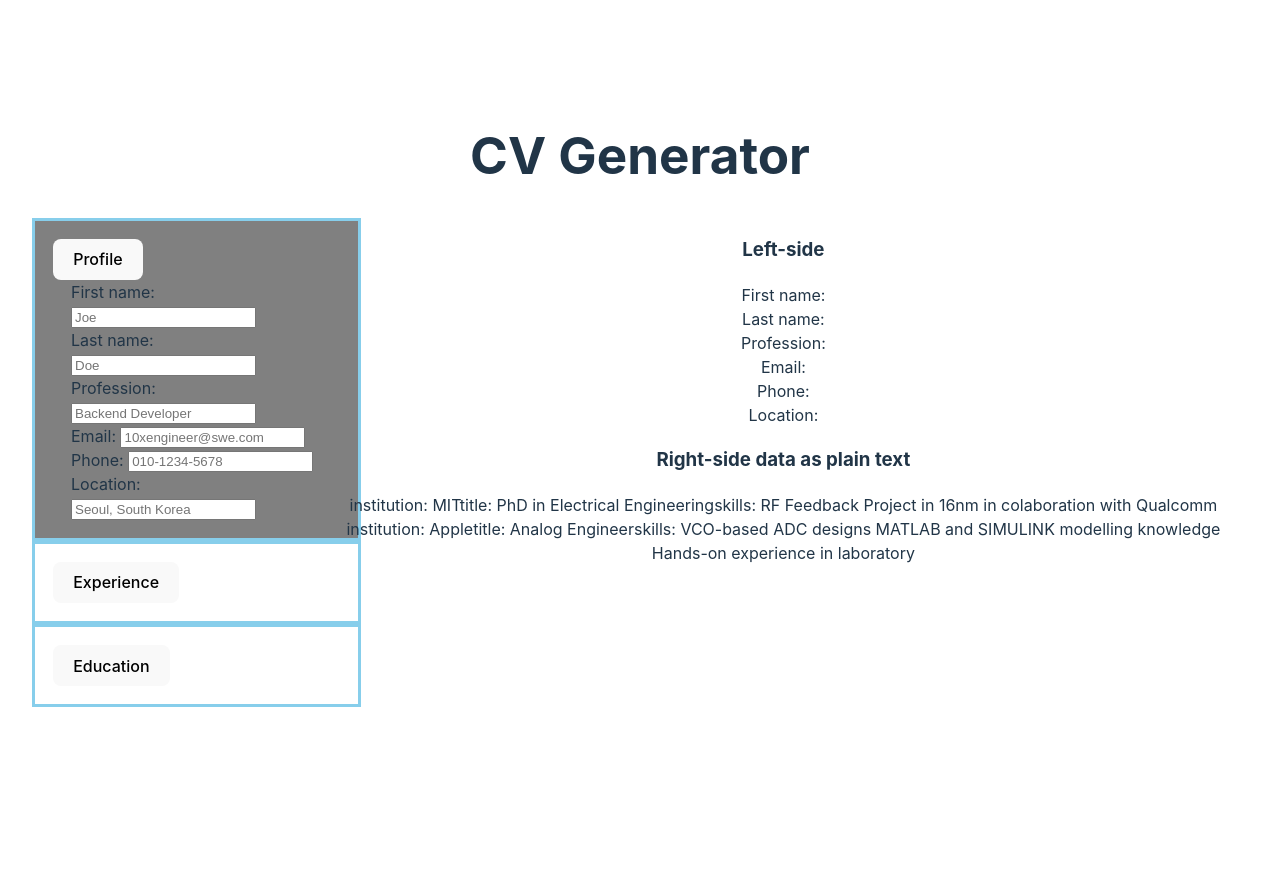
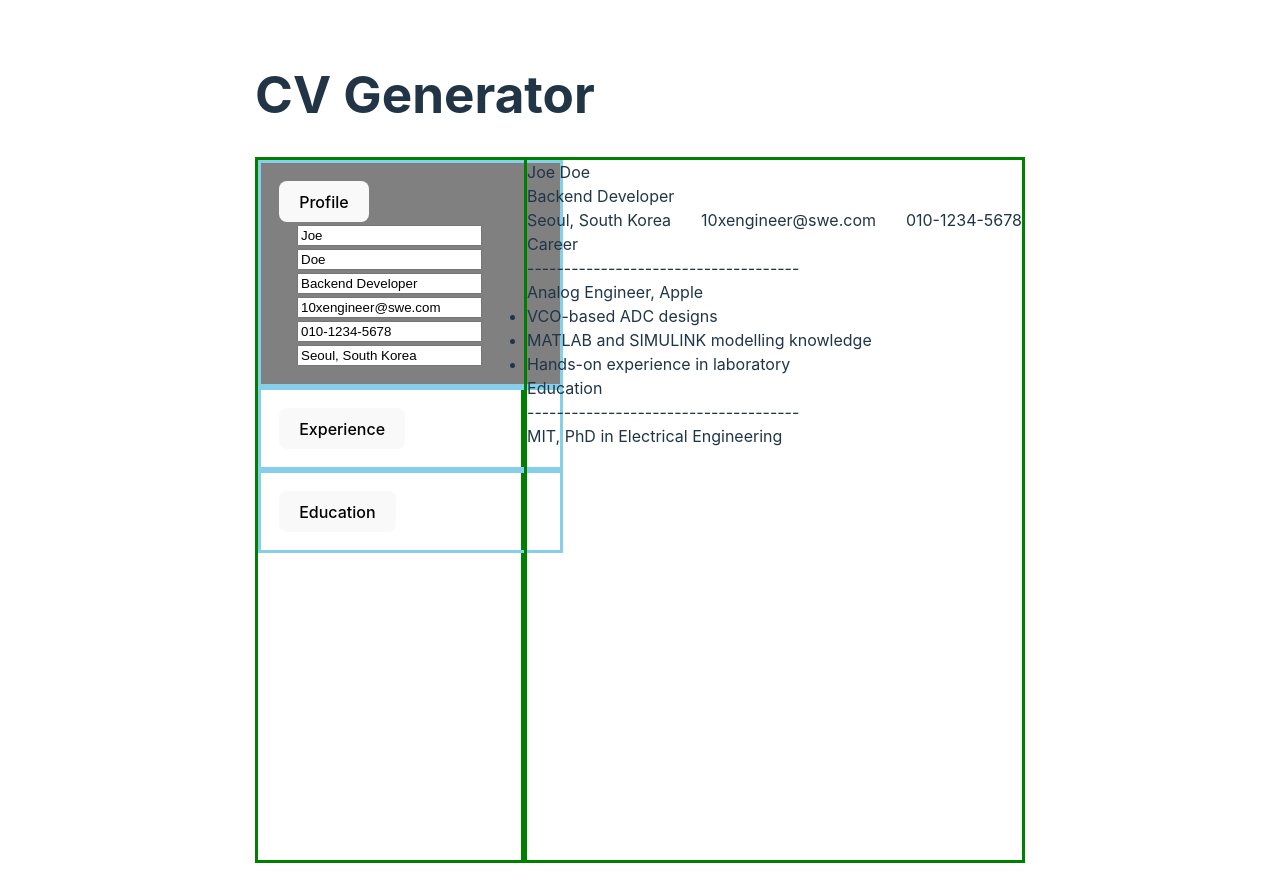
Before and after one commit to CTSDM/odin-cv-application, a React (Vite) app: page / in a window 1280 px wide. Before the commit the page ends 800 px from the top, so only its background shows below. Built offline with nearby package versions, Linux system fonts and the light colour scheme.

Commit message:
Add basic temporary styling

```diff
--- a/src/App.css
+++ b/src/App.css
@@ -2,7 +2,6 @@
   max-width: 1280px;
   margin: 0 auto;
   padding: 2rem;
-  text-align: center;
 }
 
 .logo {
@@ -46,4 +45,20 @@
 
 .container {
   display: flex;
+  justify-content: space-around;
 }
+
+ul {
+  margin: 0;
+  padding: 0;
+}
+
+.outputs {
+  border: 3px green solid;
+  aspect-ratio: 1 / 1.4142;
+  height: 700px;
+}
+
+.inputs {
+  border: 3px green solid;
+}
--- a/src/App.jsx
+++ b/src/App.jsx
@@ -22,20 +22,20 @@ function App() {
 
     const [expInfo, setExpInfo] = useState(experience);
 
-    const [inputPersonal, setInputPersonal] = useState([
-        "",
-        "",
-        "",
-        "",
-        "",
-        "",
-    ]);
+    const [inputPersonal, setInputPersonal] = useState(() => {
+        const auxObj = {};
+        basicInformation.forEach(
+            (entry) =>
+                (auxObj[entry.label] = placeholders.personal[entry.label]),
+        );
+        return auxObj;
+    });
 
     // use of currying function!
-    function handleChange(index) {
+    function handleChange(fieldname) {
         return function (event) {
-            const auxValues = inputPersonal.slice();
-            auxValues[index] = event.currentTarget.value;
+            const auxValues = { ...inputPersonal };
+            auxValues[fieldname] = event.currentTarget.value;
             setInputPersonal(auxValues);
         };
     }
@@ -52,14 +52,12 @@ function App() {
                         status={accordionStatus.profile}
                         onClick={() => handleStatus("profile")}
                     >
-                        {basicInformation.map((info, index) => (
+                        {basicInformation.map((info) => (
                             <InputTextSimple
                                 key={info.label}
-                                name={info.name}
-                                label={info.label}
                                 type={info.type}
-                                value={inputPersonal[index]}
-                                onChange={handleChange(index)}
+                                value={inputPersonal[info.label]}
+                                onChange={handleChange(info.label)}
                                 placeholder={placeholders.personal[info.label]}
                             />
                         ))}
@@ -91,11 +89,11 @@ function App() {
                         />
                     </Accordion>
                 </div>
-                <div className="outpus">
+                <div className="outputs">
                     <Preview
-                        dataPersonal={{ inputPersonal, basicInformation }}
+                        dataPersonal={inputPersonal}
                         dataExperience={{
-                            types: ["education", "career"],
+                            types: ["career", "education"],
                             expInfo,
                         }}
                     />
--- a/src/components/Experience.jsx
+++ b/src/components/Experience.jsx
@@ -1,22 +1,59 @@
+import { nanoid } from "nanoid";
+import { Fragment } from "react";
+
 export default function Experience({ data }) {
     return (
         <div>
-            <h3>Right-side data as plain text</h3>
             {data.types.map((type) => {
                 const pairsExp = Object.entries(data.expInfo[type]);
+                let skillBlock, keys;
                 return (
-                    <div key={type}>
+                    <Fragment key={type}>
+                        <div>
+                            <span>{type[0].toUpperCase() + type.slice(1)}</span>
+                            <div>-------------------------------------</div>
+                        </div>
                         {pairsExp.map((pair) => {
-                            const labels = Object.keys(pair[1]);
-                            return labels.map((label, index) => {
-                                return (
-                                    <span key={index}>
-                                        {label}: {pair[1][label]}
-                                    </span>
-                                );
-                            });
+                            if (type === "career") {
+                                skillBlock = pair[1].skills.split("\n");
+                                keys = skillBlock.map(() => nanoid());
+                            }
+                            return (
+                                <div
+                                    key={`${type}-${pair[1].institution}-${pair[1].title}`}
+                                >
+                                    <div>
+                                        {type === "career" ? (
+                                            <>
+                                                <span>{pair[1].title}</span>
+                                                {", "}
+                                                <span>
+                                                    {pair[1].institution}
+                                                </span>
+                                            </>
+                                        ) : (
+                                            <>
+                                                <span>
+                                                    {pair[1].institution}
+                                                </span>
+                                                {", "}
+                                                <span>{pair[1].title}</span>
+                                            </>
+                                        )}
+                                    </div>
+                                    <ul>
+                                        {skillBlock === undefined
+                                            ? null
+                                            : skillBlock.map((entry, index) => (
+                                                  <li key={keys[index]}>
+                                                      {entry}
+                                                  </li>
+                                              ))}
+                                    </ul>
+                                </div>
+                            );
                         })}
-                    </div>
+                    </Fragment>
                 );
             })}
         </div>
--- a/src/components/InputTextSimple.jsx
+++ b/src/components/InputTextSimple.jsx
@@ -1,6 +1,4 @@
 export default function InputTextSimple({
-    name,
-    label,
     type,
     value,
     onChange,
@@ -8,10 +6,8 @@ export default function InputTextSimple({
 }) {
     return (
         <>
-            <label htmlFor={label}>{name}: </label>
             <input
                 type={type}
-                id={label}
                 value={value}
                 onChange={onChange}
                 placeholder={placeholder}
--- a/src/components/PersonalInformation.jsx
+++ b/src/components/PersonalInformation.jsx
@@ -1,14 +1,21 @@
+import "../styles/PersonalInformation.css";
+
 export default function PersonalInformation({ data }) {
     return (
         <div>
-            <h3>Left-side</h3>
-            {data.basicInformation.map((info, index) => {
-                return (
-                    <div key={info.name}>
-                        {info.name}: {data.inputPersonal[index]}
-                    </div>
-                );
-            })}
+            <div>
+                <span>
+                    {data["first-name"]} {data["last-name"]}
+                </span>
+            </div>
+            <div>
+                <span>{data.profession}</span>
+            </div>
+            <div className="personal-sub">
+                <span>{data.location}</span>
+                <span>{data.email}</span>
+                <span>{data.phone}</span>
+            </div>
         </div>
     );
 }
--- /dev/null
+++ b/src/styles/PersonalInformation.css
@@ -0,0 +1,4 @@
+.personal-sub {
+  display: flex;
+  justify-content: space-between;
+}
--- a/src/template/basicInfo.js
+++ b/src/template/basicInfo.js
@@ -2,32 +2,26 @@ const basicInformation = [
     {
         label: "first-name",
         type: "text",
-        name: "First name",
     },
     {
         label: "last-name",
         type: "text",
-        name: "Last name",
     },
     {
         label: "profession",
         type: "text",
-        name: "Profession",
     },
     {
         label: "email",
         type: "text",
-        name: "Email",
     },
     {
         label: "phone",
         type: "text",
-        name: "Phone",
     },
     {
         label: "location",
         type: "text",
-        name: "Location",
     },
 ];
 
```
